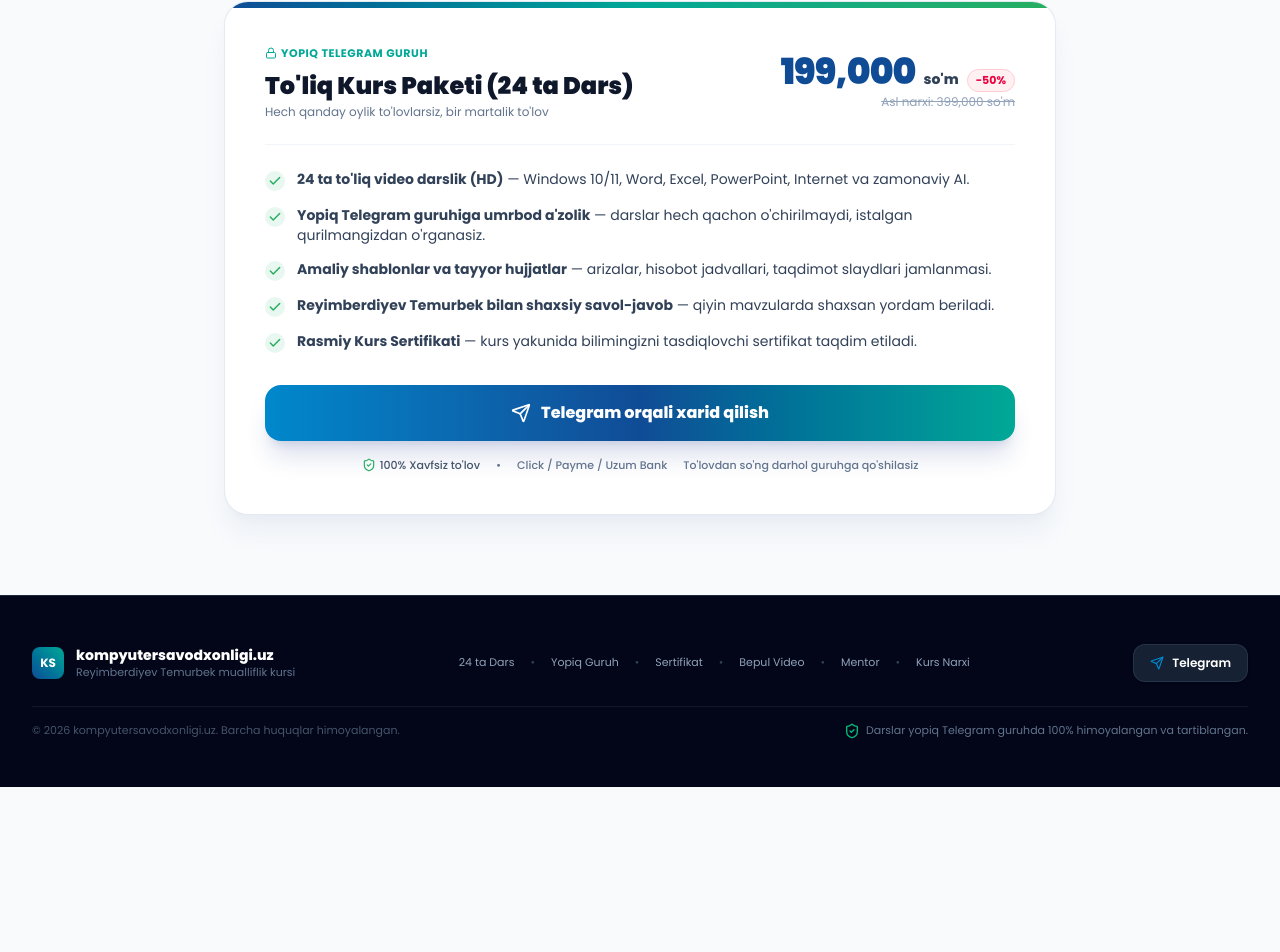
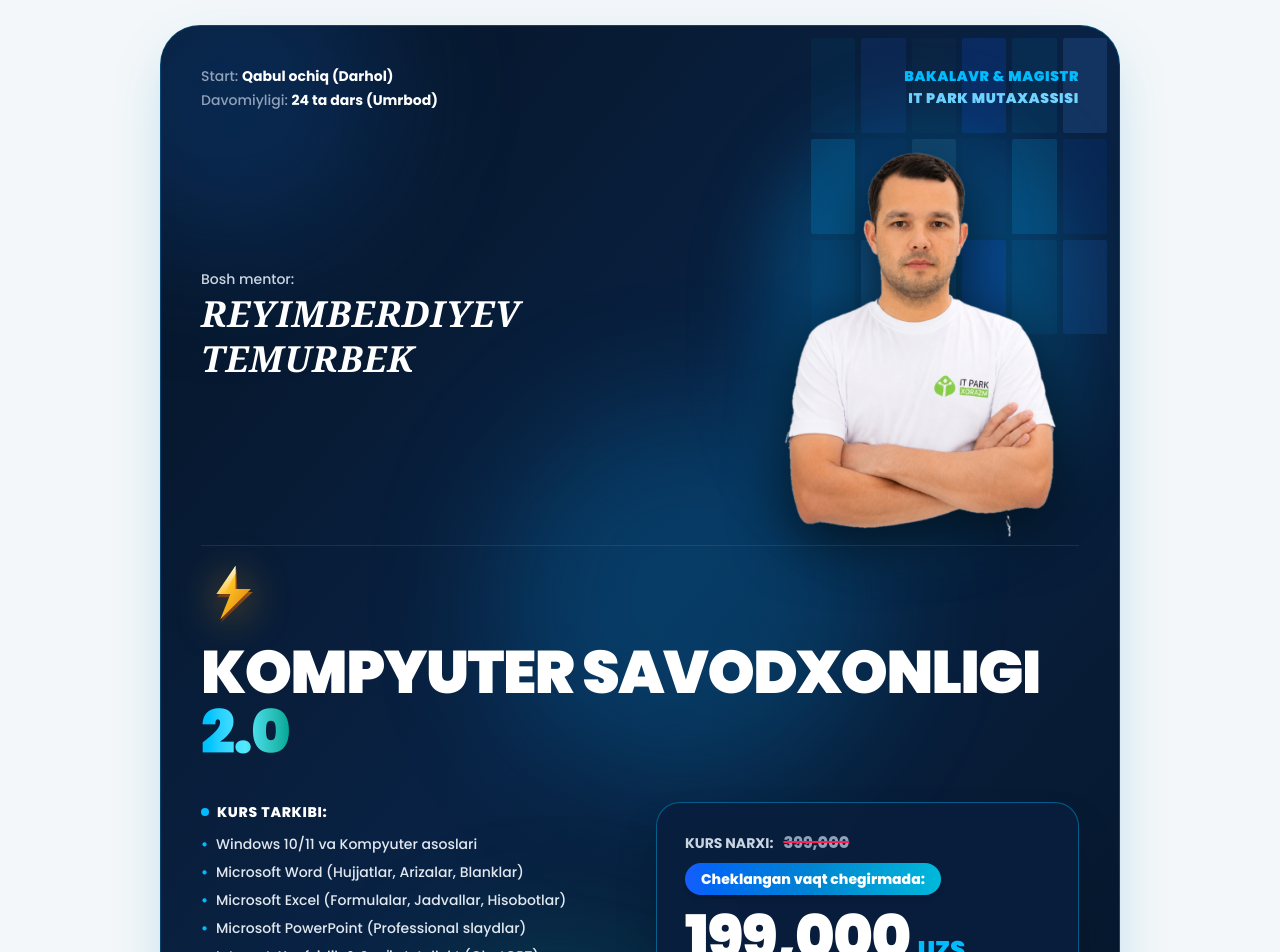
Before and after one commit to TemurbekReyimberdiyev/kompyutersavodxonligi.uz, a React (Vite) app: page / in a window 1280 px wide. Shown: the part 6867-7819 px from the top of the page. Before the commit the page ends 7654 px from the top, so only its background shows below. Built offline with nearby package versions, Linux system fonts and the light colour scheme.

Commit message:
feat(pricing): redesign course card matching reference poster style with custom 3D lightning, mentor cutout, and site brand colors

```diff
--- a/src/components/Pricing.jsx
+++ b/src/components/Pricing.jsx
@@ -1,119 +1,250 @@
 import React from 'react';
-import { Send, Check, ShieldCheck, Sparkles, Zap, Lock } from 'lucide-react';
+import { Send, ShieldCheck, Sparkles } from 'lucide-react';
 
 export default function Pricing() {
   return (
-    <section id="pricing" className="py-16 sm:py-20 bg-slate-50 border-t border-slate-200/80">
-      <div className="max-w-3xl lg:max-w-4xl mx-auto px-4 sm:px-6 lg:px-8">
+    <section id="pricing" className="py-16 sm:py-24 bg-slate-100/60 border-t border-slate-200/80">
+      <div className="max-w-4xl lg:max-w-5xl mx-auto px-4 sm:px-6 lg:px-8">
         {/* Section Header */}
-        <div className="text-center space-y-3 mb-8 sm:mb-10">
-          <div className="inline-flex items-center gap-1.5 px-3.5 py-1.5 rounded-full bg-emerald-50 border border-emerald-200/80 text-emerald-700 text-xs font-bold shadow-xs">
-            <Sparkles className="w-3.5 h-3.5" />
+        <div className="text-center space-y-3 mb-8 sm:mb-12">
+          <div className="inline-flex items-center gap-1.5 px-3.5 py-1.5 rounded-full bg-blue-50 border border-blue-200/80 text-[#104c96] text-xs font-bold shadow-xs">
+            <Sparkles className="w-3.5 h-3.5 text-[#0088cc]" />
             <span>Eng Qulay va To'liq Ta'rif</span>
           </div>
           <h2 className="text-2xl xs:text-3xl sm:text-4xl font-black text-slate-900 tracking-tight">
-            Kurs Narxi va Yopiq Guruhga Kirish
+            Kurs Narxi va To'liq Paketi
           </h2>
           <p className="text-xs sm:text-sm text-slate-500 max-w-md mx-auto px-2 sm:px-0 leading-relaxed">
-            Bir martalik to'lov evaziga barcha 24 ta dars va materiallarga umrbod ega bo'lasiz.
+            Bir martalik to'lov evaziga barcha 24 ta dars, yopiq baza va mentor yordamiga umrbod ega bo'lasiz.
           </p>
         </div>
 
-        {/* Main Card */}
-        <div className="bg-white rounded-3xl p-4 sm:p-8 lg:p-10 shadow-xl shadow-slate-200/60 border border-slate-200/90 text-left relative overflow-hidden">
-          {/* Top Decorative Strip */}
-          <div className="absolute top-0 left-0 right-0 h-1.5 bg-gradient-to-r from-[#104c96] via-[#00a896] to-[#27ae60]"></div>
+        {/* ========================================================================= */}
+        {/* VIP KURS CARDI — GENERAL ROCKET 2.0 REFERENCE STYLE (SAYT RANGLARIDA) */}
+        {/* ========================================================================= */}
+        <div className="relative rounded-3xl sm:rounded-[2.5rem] bg-gradient-to-br from-[#061426] via-[#092244] to-[#06162a] border border-sky-500/30 p-5 sm:p-8 lg:p-10 shadow-[0_20px_60px_-15px_rgba(2,132,199,0.3)] overflow-hidden text-left text-white">
 
-          {/* Pricing Header */}
-          <div className="flex flex-col sm:flex-row sm:items-center justify-between gap-4 pb-6 border-b border-slate-100">
-            <div>
-              <div className="inline-flex items-center gap-1 text-[11px] font-bold text-[#00a896] uppercase tracking-wider">
-                <Lock className="w-3 h-3" />
-                <span>Yopiq Telegram Guruh</span>
+          {/* 1. Digital Tech Mosaic / Pixel Grid (Top Right) */}
+          <div className="absolute top-0 right-0 w-64 sm:w-80 h-64 sm:h-80 pointer-events-none opacity-25 overflow-hidden -z-0 select-none">
+            <div className="grid grid-cols-6 gap-1.5 w-full h-full p-3">
+              <div className="bg-sky-400 rounded-xs opacity-20"></div>
+              <div className="bg-blue-500 rounded-xs opacity-40"></div>
+              <div className="bg-sky-300 rounded-xs opacity-10"></div>
+              <div className="bg-blue-600 rounded-xs opacity-70"></div>
+              <div className="bg-sky-400 rounded-xs opacity-30"></div>
+              <div className="bg-blue-400 rounded-xs opacity-60"></div>
+              <div className="bg-sky-500 rounded-xs opacity-80"></div>
+              <div className="bg-blue-700 rounded-xs opacity-25"></div>
+              <div className="bg-sky-300 rounded-xs opacity-50"></div>
+              <div className="bg-blue-500 rounded-xs opacity-15"></div>
+              <div className="bg-sky-400 rounded-xs opacity-65"></div>
+              <div className="bg-blue-600 rounded-xs opacity-35"></div>
+              <div className="bg-sky-500 rounded-xs opacity-20"></div>
+              <div className="bg-blue-400 rounded-xs opacity-75"></div>
+              <div className="bg-sky-300 rounded-xs opacity-40"></div>
+              <div className="bg-blue-700 rounded-xs opacity-90"></div>
+              <div className="bg-sky-400 rounded-xs opacity-30"></div>
+              <div className="bg-blue-500 rounded-xs opacity-50"></div>
             </div>
-              <h3 className="text-xl sm:text-2xl font-black text-slate-900 mt-1">
-                To'liq Kurs Paketi (24 ta Dars)
-              </h3>
-              <p className="text-xs text-slate-500 mt-0.5">
-                Hech qanday oylik to'lovlarsiz, bir martalik to'lov
-              </p>
           </div>
 
-            <div className="text-left sm:text-right shrink-0">
-              <div className="flex items-baseline gap-2 sm:justify-end flex-wrap">
-                <span className="text-3xl sm:text-4xl font-black text-[#104c96] tracking-tight">
-                  199,000
-                </span>
-                <span className="text-sm font-extrabold text-slate-700">so'm</span>
-                <span className="text-[11px] font-bold bg-rose-50 text-rose-600 px-2 py-0.5 rounded-full border border-rose-200">
-                  -50%
-                </span>
+          {/* 2. Ambient Lighting Glows */}
+          <div className="absolute -top-24 -left-24 w-80 h-80 bg-[#104c96]/35 blur-3xl rounded-full pointer-events-none -z-0"></div>
+          <div className="absolute top-1/3 right-1/4 w-96 h-96 bg-sky-500/20 blur-3xl rounded-full pointer-events-none -z-0"></div>
+          <div className="absolute -bottom-24 left-1/4 w-80 h-80 bg-[#00a896]/20 blur-3xl rounded-full pointer-events-none -z-0"></div>
+
+          {/* 3. Top Row: Info (Left) & Credentials (Right) */}
+          <div className="relative z-10 flex flex-wrap items-start justify-between gap-4 pb-4 sm:pb-6">
+            {/* Top Left: Start & Davomiyligi */}
+            <div className="space-y-1">
+              <div className="text-xs sm:text-sm text-slate-200">
+                <span className="font-medium text-slate-400">Start:</span>{' '}
+                <span className="font-bold text-white">Qabul ochiq (Darhol)</span>
               </div>
-              <div className="text-xs text-slate-400 line-through mt-0.5 sm:text-right">
-                Asl narxi: 399,000 so'm
+              <div className="text-xs sm:text-sm text-slate-200">
+                <span className="font-medium text-slate-400">Davomiyligi:</span>{' '}
+                <span className="font-bold text-white">24 ta dars (Umrbod)</span>
+              </div>
+            </div>
+
+            {/* Top Right: Badges */}
+            <div className="text-right space-y-0.5">
+              <div className="text-xs sm:text-sm font-black text-sky-400 tracking-wider">
+                BAKALAVR & MAGISTR
+              </div>
+              <div className="text-xs sm:text-sm font-black text-sky-300 tracking-wider">
+                IT PARK MUTAXASSISI
               </div>
             </div>
           </div>
 
-          {/* Features Checklist */}
-          <div className="py-6 space-y-3.5 text-xs sm:text-sm text-slate-700">
-            <div className="flex items-start gap-3">
-              <div className="w-5 h-5 rounded-full bg-[#e8f8f0] text-[#27ae60] flex items-center justify-center shrink-0 mt-0.5">
-                <Check className="w-3.5 h-3.5 stroke-[2.5]" />
-              </div>
-              <span><strong>24 ta to'liq video darslik (HD)</strong> — Windows 10/11, Word, Excel, PowerPoint, Internet va zamonaviy AI.</span>
+          {/* 4. Middle Section: Mentor Info (Left) & Mentor Portrait (Right) */}
+          <div className="relative z-10 grid grid-cols-1 md:grid-cols-12 gap-4 items-center">
+            {/* Mentor Label & Name */}
+            <div className="md:col-span-6 lg:col-span-5 space-y-1">
+              <span className="text-xs sm:text-sm text-slate-300 font-medium">Bosh mentor:</span>
+              <h3 className="text-2xl sm:text-3xl lg:text-4xl font-serif italic font-extrabold tracking-wide text-white uppercase leading-tight">
+                REYIMBERDIYEV<br />
+                TEMURBEK
+              </h3>
             </div>
 
-            <div className="flex items-start gap-3">
-              <div className="w-5 h-5 rounded-full bg-[#e8f8f0] text-[#27ae60] flex items-center justify-center shrink-0 mt-0.5">
-                <Check className="w-3.5 h-3.5 stroke-[2.5]" />
+            {/* Mentor Photo */}
+            <div className="md:col-span-6 lg:col-span-7 flex justify-center md:justify-end -my-4 sm:-my-6">
+              <div className="relative">
+                {/* Glow behind mentor */}
+                <div className="absolute inset-0 bg-sky-500/25 blur-2xl rounded-full -z-10 scale-95"></div>
+                <img
+                  src="/mentor-cutout.png"
+                  alt="Reyimberdiyev Temurbek"
+                  className="w-48 sm:w-60 md:w-72 lg:w-80 h-auto object-contain drop-shadow-[0_15px_30px_rgba(0,0,0,0.7)]"
+                />
               </div>
-              <span><strong>Yopiq Telegram guruhiga umrbod a'zolik</strong> — darslar hech qachon o'chirilmaydi, istalgan qurilmangizdan o'rganasiz.</span>
-            </div>
-
-            <div className="flex items-start gap-3">
-              <div className="w-5 h-5 rounded-full bg-[#e8f8f0] text-[#27ae60] flex items-center justify-center shrink-0 mt-0.5">
-                <Check className="w-3.5 h-3.5 stroke-[2.5]" />
-              </div>
-              <span><strong>Amaliy shablonlar va tayyor hujjatlar</strong> — arizalar, hisobot jadvallari, taqdimot slaydlari jamlanmasi.</span>
-            </div>
-
-            <div className="flex items-start gap-3">
-              <div className="w-5 h-5 rounded-full bg-[#e8f8f0] text-[#27ae60] flex items-center justify-center shrink-0 mt-0.5">
-                <Check className="w-3.5 h-3.5 stroke-[2.5]" />
-              </div>
-              <span><strong>Reyimberdiyev Temurbek bilan shaxsiy savol-javob</strong> — qiyin mavzularda shaxsan yordam beriladi.</span>
-            </div>
-
-            <div className="flex items-start gap-3">
-              <div className="w-5 h-5 rounded-full bg-[#e8f8f0] text-[#27ae60] flex items-center justify-center shrink-0 mt-0.5">
-                <Check className="w-3.5 h-3.5 stroke-[2.5]" />
-              </div>
-              <span><strong>Rasmiy Kurs Sertifikati</strong> — kurs yakunida bilimingizni tasdiqlovchi sertifikat taqdim etiladi.</span>
             </div>
           </div>
 
-          {/* Action Button & Payment Notice */}
-          <div className="pt-2">
+          {/* 5. Giant Title Banner: ⚡ KOMPYUTER SAVODXONLIGI 2.0 */}
+          <div className="relative z-10 my-6 sm:my-8 pt-4 border-t border-sky-500/20">
+            <div className="flex items-center gap-3 sm:gap-4 flex-wrap">
+              {/* 3D Metallic Golden Lightning Bolt */}
+              <div className="shrink-0">
+                <svg
+                  className="w-10 h-10 sm:w-14 sm:h-14 lg:w-16 lg:h-16 drop-shadow-[0_4px_20px_rgba(245,158,11,0.6)]"
+                  viewBox="0 0 100 100"
+                  fill="none"
+                  xmlns="http://www.w3.org/2000/svg"
+                >
+                  <defs>
+                    <linearGradient id="goldFront" x1="0%" y1="0%" x2="100%" y2="100%">
+                      <stop offset="0%" stopColor="#FFF7B2" />
+                      <stop offset="40%" stopColor="#FBBF24" />
+                      <stop offset="100%" stopColor="#D97706" />
+                    </linearGradient>
+                    <linearGradient id="goldBevel" x1="0%" y1="100%" x2="100%" y2="0%">
+                      <stop offset="0%" stopColor="#78350F" />
+                      <stop offset="60%" stopColor="#B45309" />
+                      <stop offset="100%" stopColor="#F59E0B" />
+                    </linearGradient>
+                    <linearGradient id="goldShine" x1="0%" y1="0%" x2="0%" y2="100%">
+                      <stop offset="0%" stopColor="#FFFFFF" stopOpacity="0.75" />
+                      <stop offset="100%" stopColor="#FFFFFF" stopOpacity="0" />
+                    </linearGradient>
+                  </defs>
+                  {/* Bevel extrusion */}
+                  <path d="M 52 8 L 22 52 L 44 52 L 28 92 L 78 44 L 54 44 Z" fill="url(#goldBevel)" transform="translate(3, 3)" opacity="0.7" />
+                  {/* Front lightning face */}
+                  <path d="M 54 6 L 24 50 L 46 50 L 30 90 L 78 42 L 54 42 Z" fill="url(#goldFront)" />
+                  {/* Top gloss */}
+                  <path d="M 54 6 L 24 50 L 36 50 L 54 18 Z" fill="url(#goldShine)" />
+                </svg>
+              </div>
+
+              {/* Title Typography */}
+              <h2 className="text-2xl sm:text-4xl md:text-5xl lg:text-6xl font-black tracking-tight uppercase leading-none text-white">
+                KOMPYUTER SAVODXONLIGI{' '}
+                <span className="bg-gradient-to-r from-sky-400 via-cyan-300 to-[#00a896] bg-clip-text text-transparent">
+                  2.0
+                </span>
+              </h2>
+            </div>
+          </div>
+
+          {/* 6. Bottom Section: Kurs Tarkibi (Left) & Price Card (Right) */}
+          <div className="relative z-10 grid grid-cols-1 lg:grid-cols-12 gap-6 lg:gap-8 items-stretch pt-2">
+            {/* Left: Kurs Tarkibi */}
+            <div className="lg:col-span-6 space-y-3">
+              <h4 className="text-xs sm:text-sm font-extrabold text-white uppercase tracking-wider flex items-center gap-2">
+                <span className="w-2 h-2 rounded-full bg-sky-400"></span>
+                KURS TARKIBI:
+              </h4>
+              <ul className="space-y-2 text-xs sm:text-sm text-slate-200 font-medium">
+                <li className="flex items-start gap-2">
+                  <span className="text-sky-400 font-bold">•</span>
+                  <span>Windows 10/11 va Kompyuter asoslari</span>
+                </li>
+                <li className="flex items-start gap-2">
+                  <span className="text-sky-400 font-bold">•</span>
+                  <span>Microsoft Word (Hujjatlar, Arizalar, Blanklar)</span>
+                </li>
+                <li className="flex items-start gap-2">
+                  <span className="text-sky-400 font-bold">•</span>
+                  <span>Microsoft Excel (Formulalar, Jadvallar, Hisobotlar)</span>
+                </li>
+                <li className="flex items-start gap-2">
+                  <span className="text-sky-400 font-bold">•</span>
+                  <span>Microsoft PowerPoint (Professional slaydlar)</span>
+                </li>
+                <li className="flex items-start gap-2">
+                  <span className="text-sky-400 font-bold">•</span>
+                  <span>Internet, Xavfsizlik & Sun'iy Intellekt (ChatGPT)</span>
+                </li>
+                <li className="flex items-start gap-2">
+                  <span className="text-sky-400 font-bold">•</span>
+                  <span>24 ta to'liq video darslik (HD sifatda)</span>
+                </li>
+                <li className="flex items-start gap-2">
+                  <span className="text-sky-400 font-bold">•</span>
+                  <span>Amaliy topshiriqlar, konspektlar va testlar</span>
+                </li>
+                <li className="flex items-start gap-2">
+                  <span className="text-sky-400 font-bold">•</span>
+                  <span>Shaxsiy mentor nazorati va savol-javob</span>
+                </li>
+              </ul>
+            </div>
+
+            {/* Right: Inset Price Card */}
+            <div className="lg:col-span-6 flex flex-col justify-between rounded-2xl sm:rounded-3xl bg-[#091f3d]/90 backdrop-blur-md border border-sky-400/40 p-5 sm:p-7 shadow-2xl space-y-4">
+              {/* Narx qatori */}
+              <div className="space-y-2">
+                <div className="flex items-baseline gap-2.5 text-xs sm:text-sm text-slate-300 font-bold uppercase">
+                  <span>KURS NARXI:</span>
+                  <span className="text-slate-400 line-through decoration-rose-500 decoration-2 text-sm sm:text-base font-extrabold">
+                    399,000
+                  </span>
+                </div>
+
+                {/* Chegirma Pill Badge */}
+                <div>
+                  <span className="inline-flex items-center gap-1 bg-gradient-to-r from-blue-600 via-sky-600 to-cyan-500 text-white font-extrabold text-xs sm:text-sm px-4 py-1.5 rounded-full shadow-md">
+                    Cheklangan vaqt chegirmada:
+                  </span>
+                </div>
+
+                {/* Asosiy Katta Narx */}
+                <div className="flex items-baseline gap-2 pt-1">
+                  <span className="text-4xl sm:text-5xl lg:text-6xl font-black text-white tracking-tight font-sans">
+                    199,000
+                  </span>
+                  <span className="text-xl sm:text-2xl font-black text-sky-400">
+                    UZS
+                  </span>
+                </div>
+              </div>
+
+              {/* Action Button & Guarantees */}
+              <div className="space-y-3 pt-2">
                 <a
                   href="https://t.me/temuurbek_21"
                   target="_blank"
                   rel="noopener noreferrer"
-              className="w-full py-4 px-4 sm:px-6 rounded-2xl bg-gradient-to-r from-[#0088cc] via-[#104c96] to-[#00a896] hover:opacity-95 text-white font-extrabold text-xs xs:text-sm sm:text-base flex items-center justify-center gap-2.5 shadow-xl shadow-blue-900/15 hover:shadow-2xl hover:-translate-y-0.5 transition-all active:scale-95 cursor-pointer min-h-[52px] text-center"
+                  className="w-full py-4 px-5 rounded-xl bg-gradient-to-r from-[#0088cc] via-[#104c96] to-[#00a896] hover:brightness-110 text-white font-black text-xs sm:text-sm flex items-center justify-center gap-2.5 shadow-lg shadow-sky-900/40 transition-all active:scale-95 cursor-pointer min-h-[50px] text-center"
                 >
                   <Send className="w-4 h-4 sm:w-5 sm:h-5 shrink-0" />
                   <span>Telegram orqali xarid qilish</span>
                 </a>
 
-            <div className="pt-4 flex flex-wrap items-center justify-center gap-3 sm:gap-4 text-[11px] text-slate-500 font-medium">
-              <span className="flex items-center gap-1 text-slate-600">
-                <ShieldCheck className="w-3.5 h-3.5 text-[#27ae60]" />
+                <div className="flex flex-wrap items-center justify-center gap-2 text-[11px] text-slate-400 font-medium">
+                  <span className="flex items-center gap-1 text-emerald-400 font-semibold">
+                    <ShieldCheck className="w-3.5 h-3.5" />
                     100% Xavfsiz to'lov
                   </span>
                   <span>•</span>
                   <span>Click / Payme / Uzum Bank</span>
                   <span className="hidden xs:inline">•</span>
-              <span>To'lovdan so'ng darhol guruhga qo'shilasiz</span>
+                  <span>Umrbod kirish</span>
+                </div>
+              </div>
             </div>
           </div>
         </div>
```
Also changed, not shown: public/mentor-cutout.png (added). Lines whose indentation alone changed are shown as unchanged.
